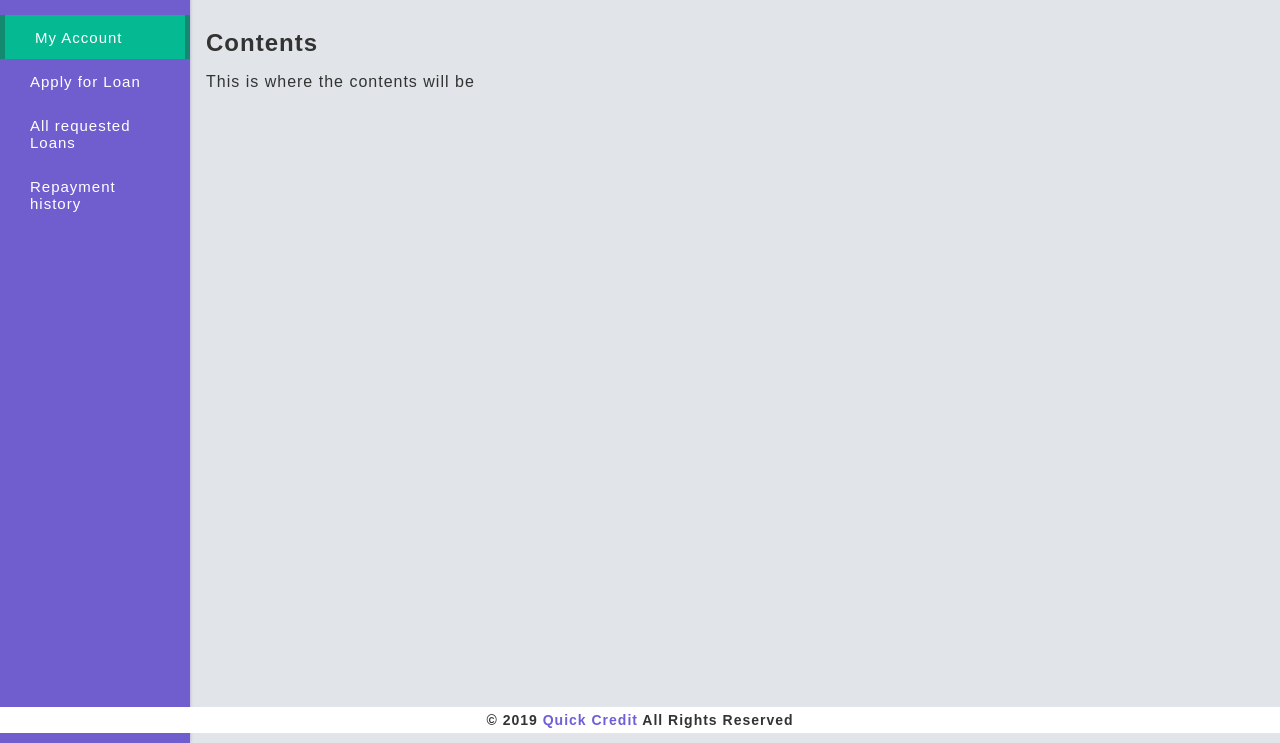
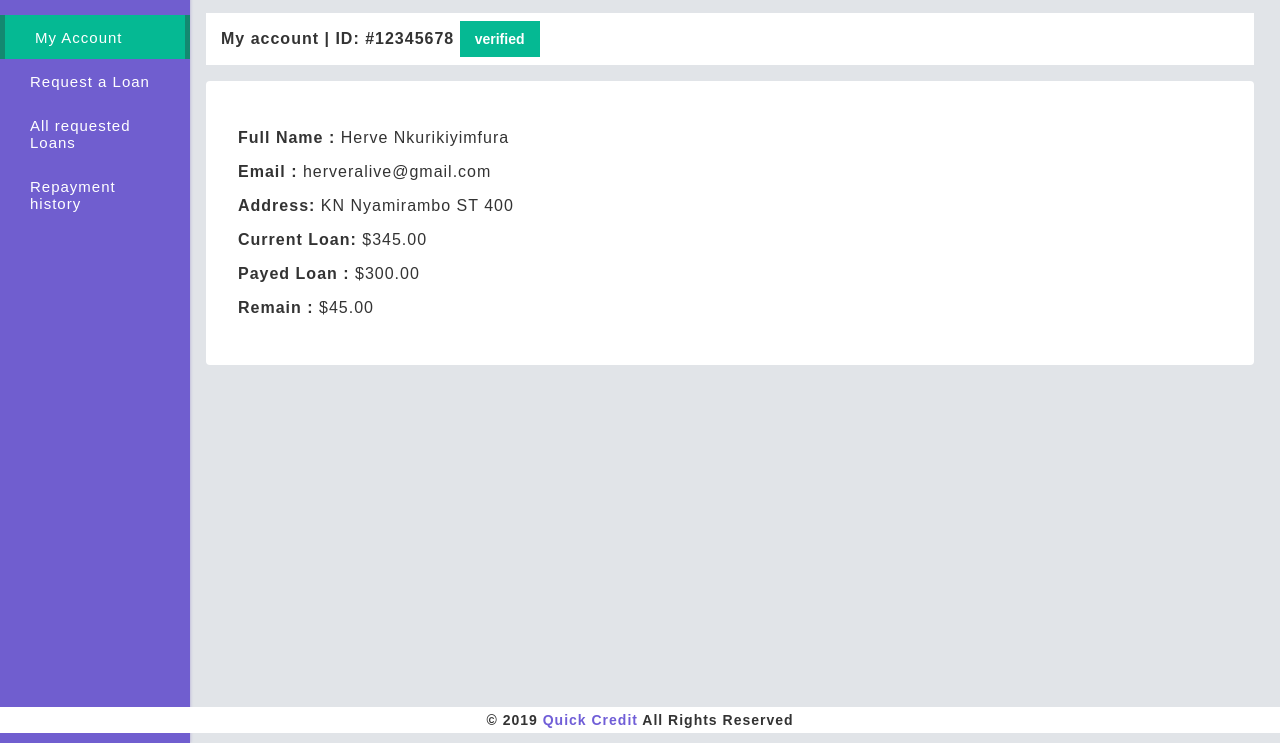
Before and after one commit to Hervera/QuickCredit-Backend, a plain HTML site: page UI/client/account.html in a window 1280 px wide. Shown: the part 67-810 px from the top of the page. Drawn offline with Linux system fonts and the light colour scheme.

Commit message:
[Finish #165796131]

```diff
--- a/UI/client/account.html
+++ b/UI/client/account.html
@@ -23,7 +23,7 @@
                     <li>
                         <a class="account-link" onclick="toggleRightMenu()">
                         <img class="circle profile-pic" src="../images/default-avatar.png" alt="user">
-                        <span class="username"><span class="usernm">Username</span> <i class="caret">&#9660;</i></span>
+                        <span class="username"><span class="usernm">N.Herve</span> <i class="caret">&#9660;</i></span>
                         </a>
                         <ul class="drop-content" id="right-menu">
                             <li><a href="profile.html">My Profile</a></li>
@@ -38,15 +38,44 @@
     <div class="main-content">
         <div class="aside" id="aside">
             <ul onclick="myFunction(event)">
-                <li><a href="#" class="active">My Account</a></li>
-                <li><a href="#">Apply for Loan</a></li>
+                <li><a href="account.html" class="active">My Account</a></li>
+                <li><a href="request-a-loan.html">Request a Loan</a></li>
                 <li><a href="#">All requested Loans</a></li>
                 <li><a href="#">Repayment history</a></li>
             </ul>
         </div>
         <div class="content" id="content">
-            <h2>Contents</h2>
-          <p>This is where the contents will be</p>
+            <div id="client">
+              <div id="current-pages">
+                <ul class="current-page">
+                  <li class="active"> <b>My account | ID: #12345678</b>
+                    <button class="btn green-btn">verified</button>
+                  </li>
+                </ul>
+              </div>
+              <div class="back-card">
+                    <ul>
+                        <li>
+                            <p><b>Full Name :</b>  <span>Herve Nkurikiyimfura</span></p>
+                        </li>
+                        <li>
+                            <p><b>Email :</b> <span>herveralive@gmail.com</span></p>
+                        </li>
+                        <li>
+                          <p><b>Address:</b> KN Nyamirambo ST 400<p>
+                        </li>
+                        <li>
+                            <p><b>Current Loan:</b> $345.00</p>
+                        </li>
+                        <li>
+                            <p><b>Payed Loan :</b> $300.00</p>
+                        </li>
+                        <li>
+                            <p><b>Remain :</b> $45.00</p>
+                        </li>
+                  </ul>
+              </div>
+            </div>
         </div>
     </div>
     <footer>
--- a/UI/css/style.css
+++ b/UI/css/style.css
@@ -209,8 +209,6 @@ footer p {
 	border-right: 5px solid #138970;
 }
 
-
-
 .tree-bars {
   display: inline-block;
   cursor: pointer;
@@ -339,7 +337,7 @@ hr{
 
 .content {
 	width: calc(100% - 232px);;
-	margin: 2em 1em;
+	margin: 0em 1em;
 }
 
 .toggle-aside {
@@ -355,3 +353,23 @@ hr{
 	font-size: 12px;
 	text-align: center;
 }
+
+/*Accout*/
+.current-page {
+    background: #fff;
+    color: #333;
+    border-radius: 0;
+    padding: 8px 15px;
+    list-style: none;
+}
+
+.back-card{
+    background: #fff;
+    margin: 0em auto;
+    padding: 2em;
+    border-radius: 4px;
+}
+
+.float-right{
+	float: right;
+}
```
